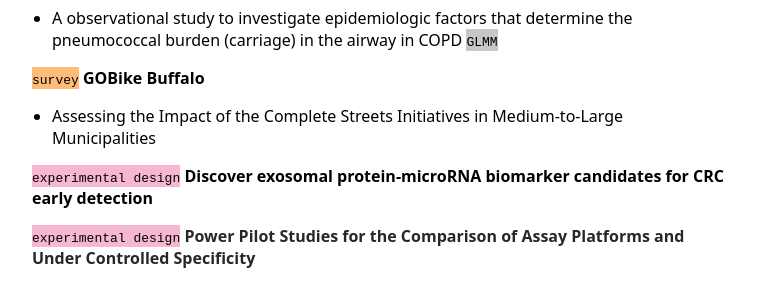
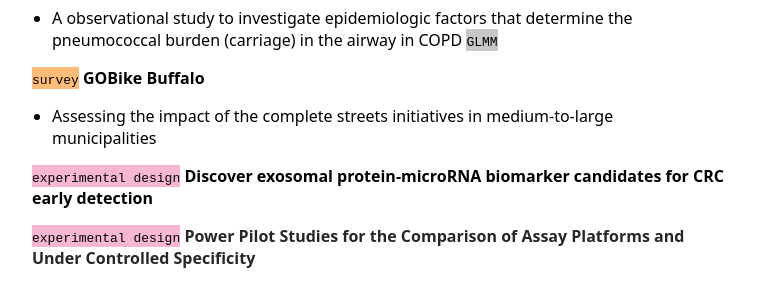
Before and after one commit to ziqiangc/ziqiangc.github.io, a Jekyll site: the page built from projects.md, in a window 1280 px wide and 900 px high, scrolled down 2782 px. Shown: the part 155-451 px from the top of the window, without its empty margins (258-1018 px from the left). Built offline with Jekyll 4.4.1, drawn with Linux system fonts in a browser that asks for light colours; our own code applies the rules of GitHub Pages for plain Markdown files.

```diff
--- a/projects.md
+++ b/projects.md
@@ -85,7 +85,7 @@
 - A observational study to investigate epidemiologic factors that determine the pneumococcal burden (carriage) in the airway in COPD <span style="background-color: #c7c7c7">`GLMM`</span>
 
 <span style="background-color: #ffbb78">`survey`</span> **GOBike Buffalo**
-- Assessing the Impact of the Complete Streets Initiatives in Medium-to-Large Municipalities
+- Assessing the impact of the complete streets initiatives in medium-to-large municipalities
 
 <span style="background-color: #f7b6d2">`experimental design`</span> **Discover exosomal protein-microRNA biomarker candidates for CRC early detection**
 
```
